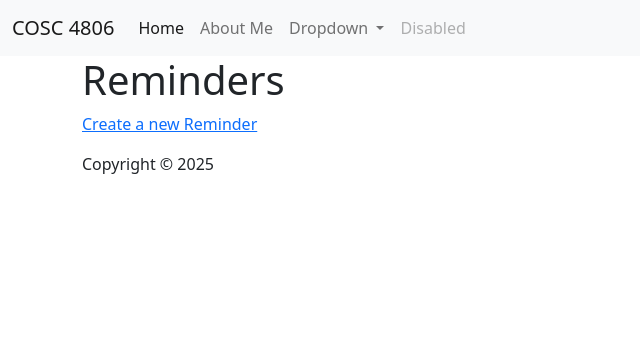
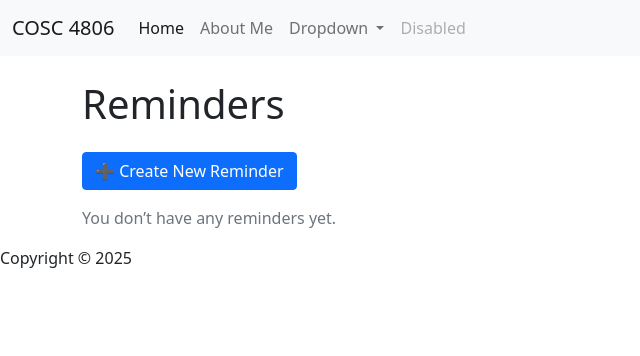
Before and after one commit to HelibenModi/Assignment-4, a PHP site: page /reminders in a window 1280 px wide. Shown: the top 356 px of the page, without its empty margins (0-640 px from the left). Run offline with PHP 8.4, Linux system fonts and the light colour scheme; the visitor is signed in with stand-in values (Sample User, id 1); data that the repository does not hold is empty.

Commit message:
Reminder table added with timestamp

```diff
--- a/app/views/reminders/index.php
+++ b/app/views/reminders/index.php
@@ -1,22 +1,36 @@
-<?php require_once 'app/views/templates/header.php'?>
-<main role="main" class="container">
-    <div class="page-header" id="banner">
-        <div class="row">
-            <div class="col-lg-12">
-                <h1>Reminders</h1>
-                <p> <a href= "/reminders/create">Create a new Reminder</a></p>
-            </div>
-        </div>
+<?php require_once 'app/views/templates/header.php' ?>
+<main role="main" class="container mt-4">
+    <div class="page-header">
+        <h1 class="mb-4">Reminders</h1>
+        <p><a class="btn btn-primary" href="/reminders/create">➕ Create New Reminder</a></p>
     </div>
-    <?php
-   foreach ($data['reminders'] as $reminder) {
-       echo "<p>". $reminder['subject'] .
-           '  <a href="/reminders/update/">Update</a> .
-           <a href="/reminders/delete/">Delete</a> </p>';
-   }
 
-    ?>
-
-
-
-    <?php require_once 'app/views/templates/footer.php' ?>
+    <?php if (!empty($data['reminders'])): ?>
+        <table class="table table-striped table-bordered">
+            <thead>
+                <tr>
+                    <th>#</th>
+                    <th>Subject</th>
+                    <th>Created At</th>
+                    <th>Actions</th>
+                </tr>
+            </thead>
+            <tbody>
+                <?php foreach ($data['reminders'] as $index => $reminder): ?>
+                    <tr>
+                        <td><?= $index + 1 ?></td>
+                        <td><?= htmlspecialchars($reminder['subject']) ?></td>
+                        <td><?= htmlspecialchars($reminder['created_at']) ?></td>
+                        <td>
+                            <a href="/reminders/update/<?= $reminder['id'] ?>" class="btn btn-sm btn-warning"> Update</a>
+                            <a href="/reminders/delete/<?= $reminder['id'] ?>" onclick="return confirm('Are you sure you want to delete this?')" class="btn btn-sm btn-danger">Delete</a>
+                        </td>
+                    </tr>
+                <?php endforeach; ?>
+            </tbody>
+        </table>
+    <?php else: ?>
+        <p class="text-muted">You don’t have any reminders yet.</p>
+    <?php endif; ?>
+</main>
+<?php require_once 'app/views/templates/footer.php' ?>
```
